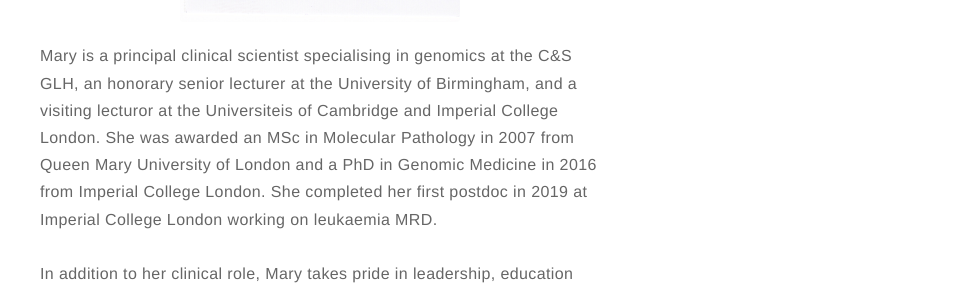
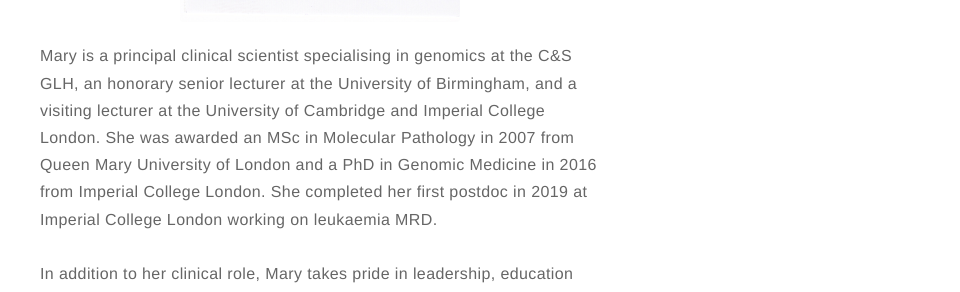
Before and after one commit to AlikianM/alikianm.github.io, a Jekyll site: the page built from about.md, in a window 1280 px wide. Shown: the part 547-839 px from the top of the page, without its empty margins (320-1280 px from the left). Built offline with Jekyll 4.4.1, drawn with Linux system fonts in a browser that asks for light colours.

Commit message:
Update about.md

```diff
--- a/about.md
+++ b/about.md
@@ -4,7 +4,7 @@ layout: page
 ---
 ![Profile Image]({% if site.external-image %}{{ site.picture }}{% else %}{{ site.url }}/{{ site.picture }}{% endif %})
 
-<p> Mary is a principal clinical scientist specialising in genomics at the C&S GLH, an honorary senior lecturer at the University of Birmingham, and a visiting lecturor at the Universiteis of Cambridge and Imperial College London. She was awarded an MSc in Molecular Pathology in 2007 from Queen Mary University of London and a PhD in Genomic Medicine in 2016 from Imperial College London. She completed her first postdoc in 2019 at Imperial College London working on leukaemia MRD.
+<p> Mary is a principal clinical scientist specialising in genomics at the C&S GLH, an honorary senior lecturer at the University of Birmingham, and a visiting lecturer at the University of Cambridge and Imperial College London. She was awarded an MSc in Molecular Pathology in 2007 from Queen Mary University of London and a PhD in Genomic Medicine in 2016 from Imperial College London. She completed her first postdoc in 2019 at Imperial College London working on leukaemia MRD.
 <br>
 <br>
 In addition to her clinical role, Mary takes pride in leadership, education and developing people and systems. She enjoys collaborative working, planning and setting up systematic solutions to complex problems. She finds satisfaction in having an impact, influencing and making a difference where she works.
```
